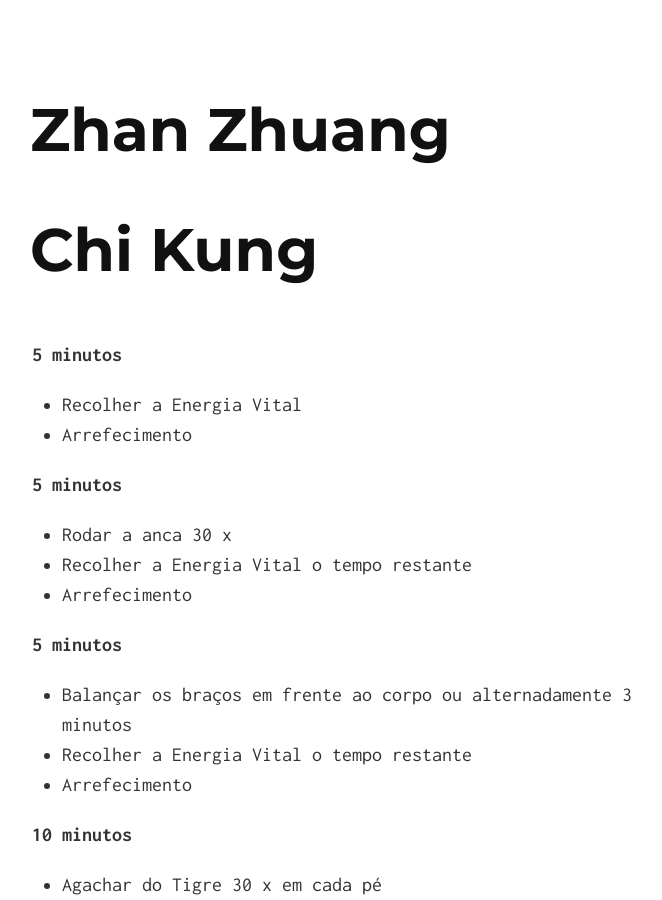
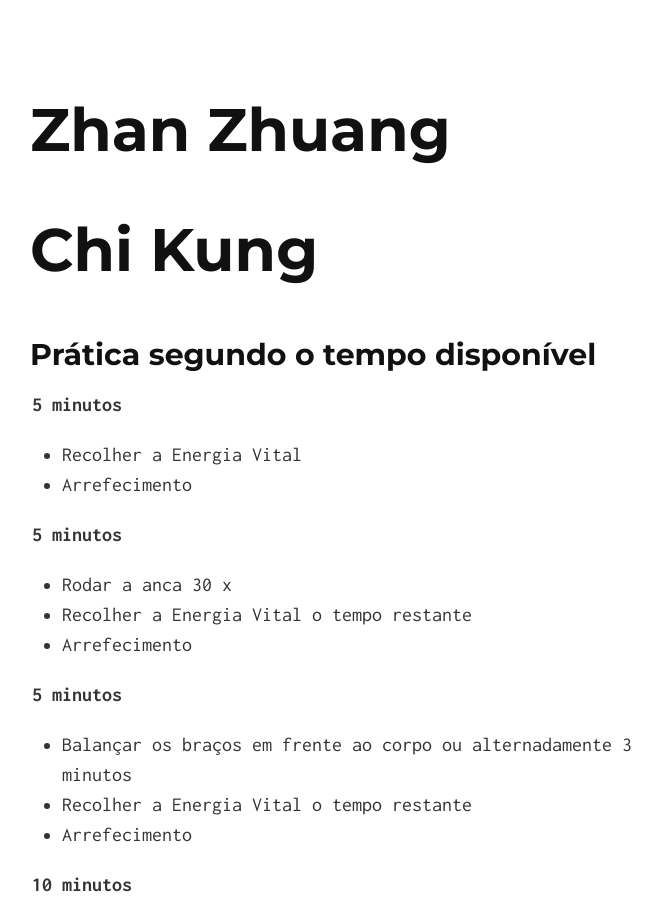
Before and after one commit to devagar/chikung101, a Jekyll site: the page built from semana9.md, in a window 1280 px wide and 900 px high. Shown: the whole window, without its empty margins (308-970 px from the left). Built offline with Jekyll 4.4.1, drawn with Linux system fonts in a browser that asks for light colours.

Commit message:
semana 9

```diff
--- a/semana9.md
+++ b/semana9.md
@@ -2,6 +2,8 @@
 layout: default
 title: Prática por tempo disponível
 ---
+## Prática segundo o tempo disponível
+
 **5 minutos**
 
 + Recolher a Energia Vital
```
